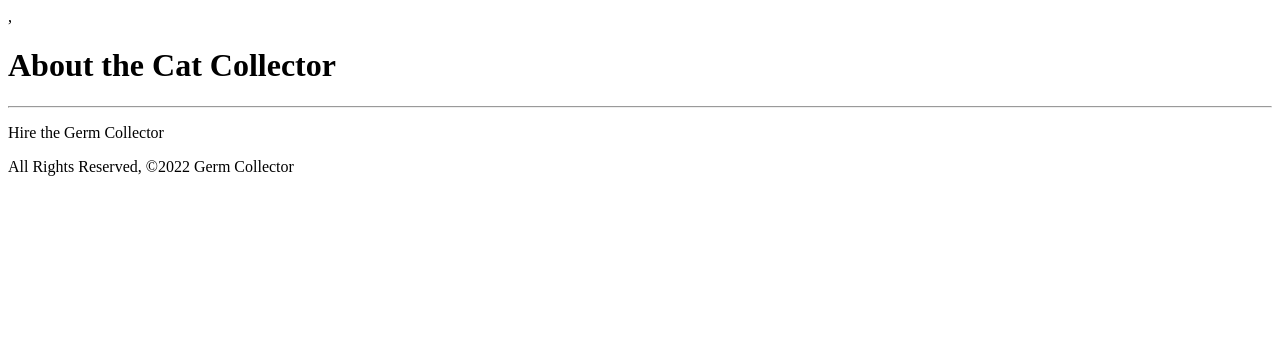
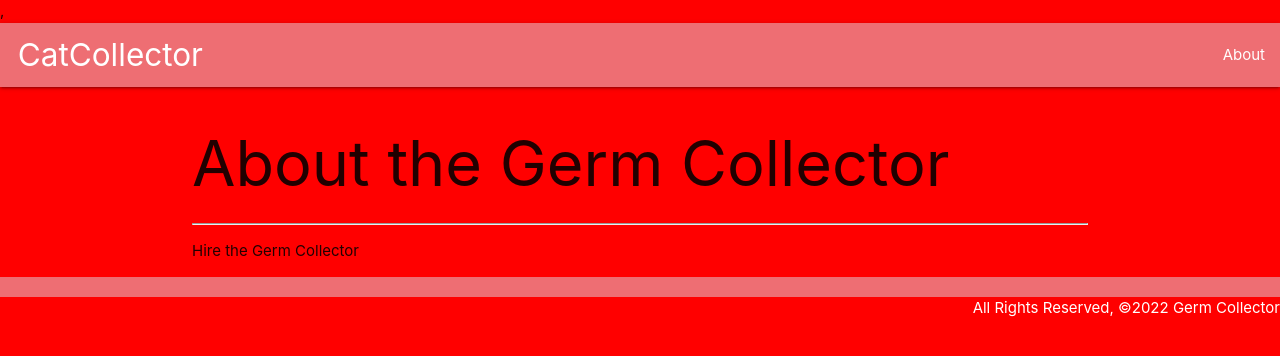
Before and after one commit to Jeal3R5/finch_collector_app, a Django app: template main_app/templates/about.html in a window 1280 px wide. Shown: the top 356 px of the page. Run offline with Django 4.2, Linux system fonts and the light colour scheme; the template is opened without the code that fills it, so the values that code supplies are empty.

Commit message:
add css stylesheets and templates

```diff
--- /dev/null
+++ b/main_app/static/css/style.css
@@ -0,0 +1,3 @@
+body {
+    background-color: red;
+}
--- a/main_app/templates/about.html
+++ b/main_app/templates/about.html
@@ -7,9 +7,13 @@
     <title>Germ Collector</title>
 </head>
 <body>
-    <h1>About the Cat Collector</h1>
+    {% extends 'base.html' %}
+    {% block content %}
+
+    <h1>About the Germ Collector</h1>
     <hr />
     <p>Hire the Germ Collector</p>
+    {% endblock %}
     <footer>All Rights Reserved, ©2022 Germ Collector</footer>
 </body>
 </html>
--- /dev/null
+++ b/main_app/templates/base.html
@@ -0,0 +1,32 @@
+{% load static %}
+
+<!DOCTYPE html>
+<html lang="en">
+<head>
+  <meta charset="UTF-8">
+  <meta name="viewport" content="width=device-width, initial-scale=1.0">
+  <meta http-equiv="X-UA-Compatible" content="ie=edge">
+  <title>Cat Collector</title>
+  <link rel="stylesheet" href="https://cdnjs.cloudflare.com/ajax/libs/materialize/1.0.0/css/materialize.min.css">
+  <link rel="stylesheet" type="text/css" href="{% static 'css/style.css' %}">
+</head>
+<body>
+  <header class="navbar-fixed">
+    <nav>
+      <div class="nav-wrapper">
+        <ul>
+          <li><a href="/" class="left brand-logo">&nbsp;&nbsp;CatCollector</a></li>
+        </ul>
+        <ul class="right">
+            <li><a href="/about">About</a></li>
+        </ul>
+      </div>
+    </nav>
+</header>
+<main class = "container">
+    {% block content %}
+    {% endblock %}
+</main>
+<footer class="page-footer">
+    <div class ="right">All Rights Reserved, ©2022 Germ Collector</div>
+</footer>
--- a/main_app/views.py
+++ b/main_app/views.py
@@ -5,7 +5,7 @@ from django.http import HttpResponse
 
 
 def home(request):
-    return HttpResponse('<h1>Hello /ᐠ｡‸｡ᐟ\ﾉ</h1>')
+    return HttpResponse('<h1>Hello /ᐠ｡‸｡ᐟ\ﾉ</h1>')      #This is like res.send in express
 
 
 def about(request):
```
